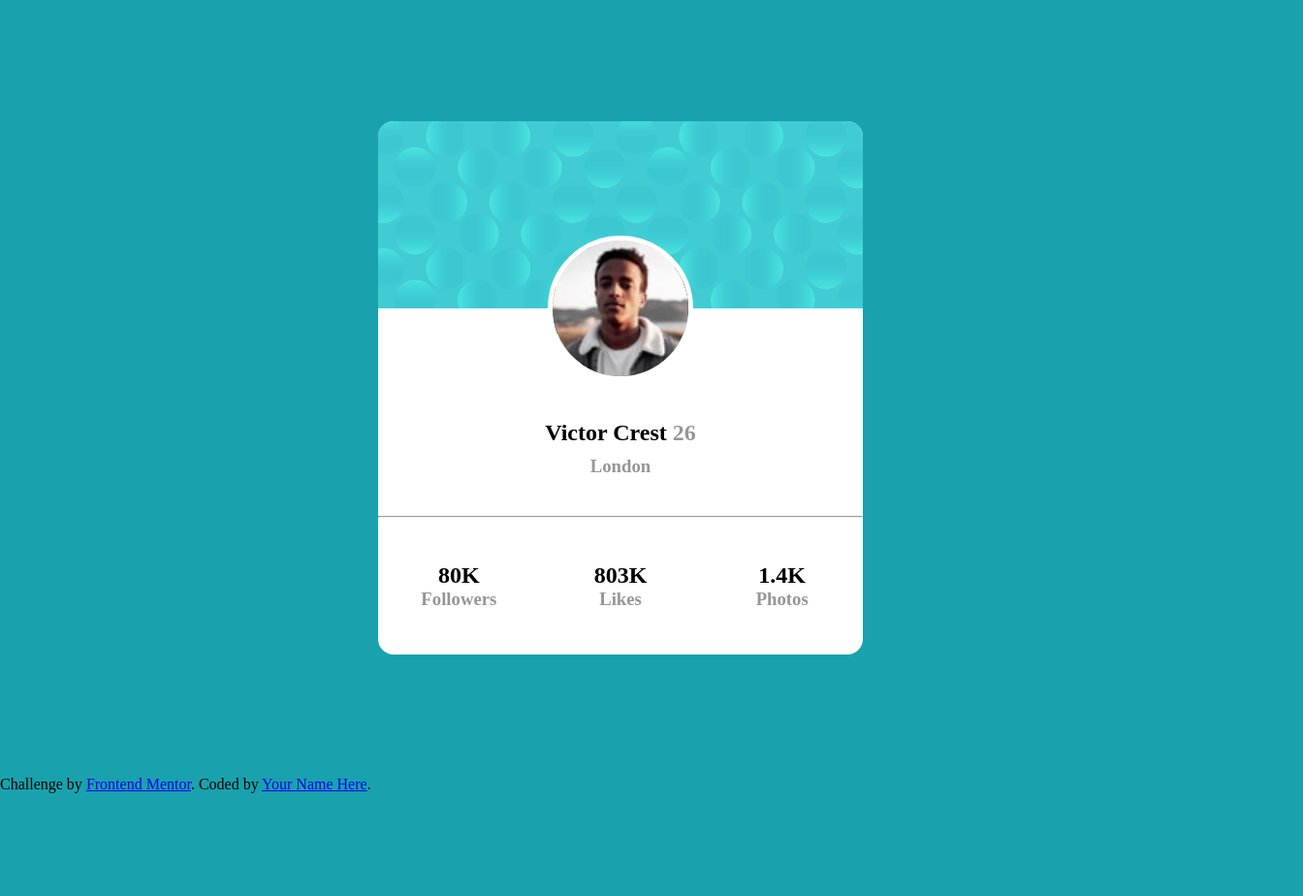
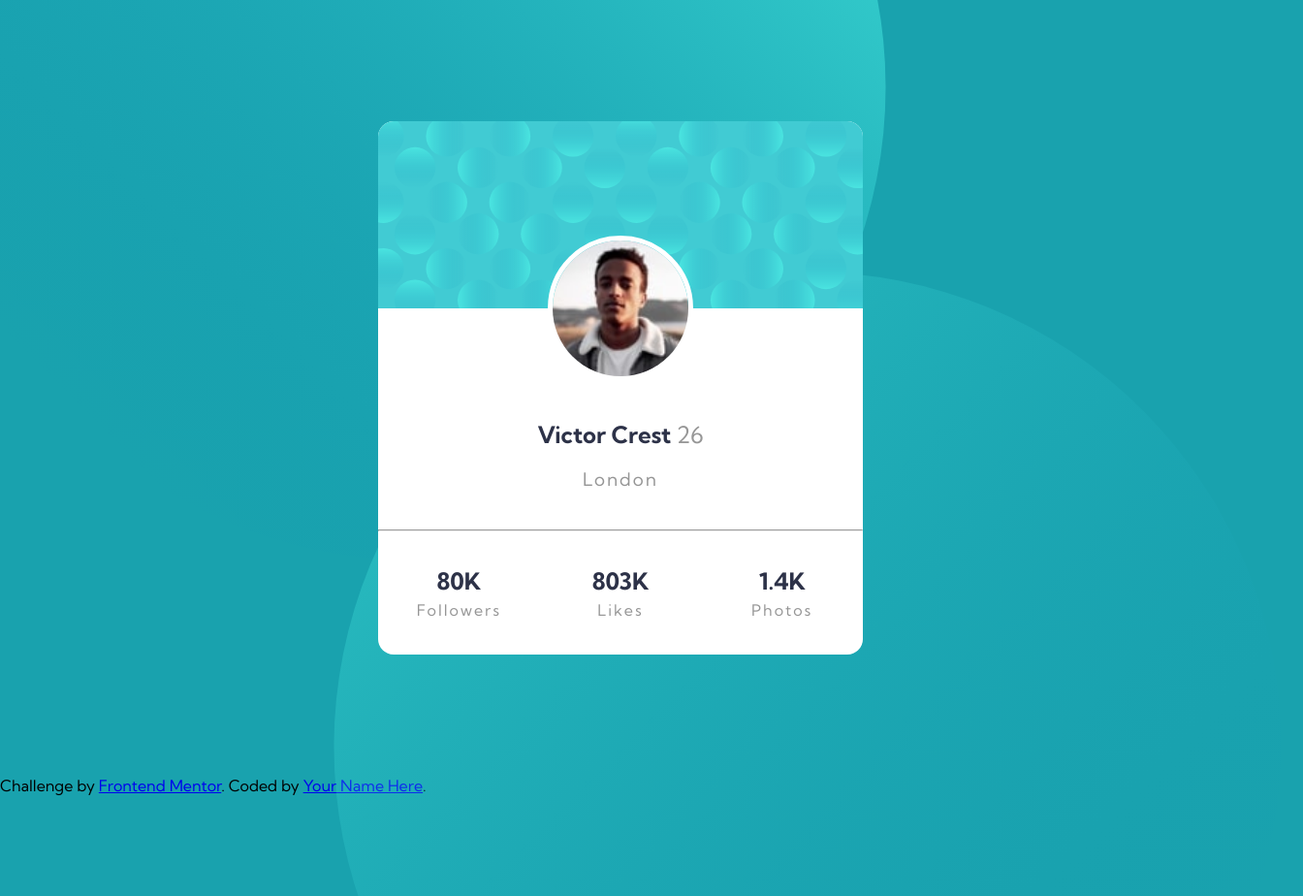
Before and after one commit to Akrata/profile-card-component-main, a plain HTML site: page index.html in a window 1280 px wide. Shown: the whole page at 97% size, 1344 px wide, since content can reach past the window. Before the commit the page ends 818 px from the top, so only its background shows below. Drawn offline with Linux system fonts and the light colour scheme.

Commit message:
finalizado

```diff
--- a/index.html
+++ b/index.html
@@ -7,6 +7,8 @@
   <link rel="icon" type="image/png" sizes="32x32" href="./images/favicon-32x32.png">
   <link rel="stylesheet" href="style.css">
   <title>Frontend Mentor | Profile card component</title>
+  <link rel="preconnect" href="https://fonts.gstatic.com">
+  <link href="https://fonts.googleapis.com/css2?family=Kumbh+Sans:wght@400;700&display=swap" rel="stylesheet">
 
 
 
@@ -37,9 +39,10 @@
       </div>
     </div>
   </div>
+  </main>
   <div class="circle1"></div>
   <div class="circle2"></div>
- </main>
+
   <div class="attribution">
     Challenge by <a href="https://www.frontendmentor.io?ref=challenge" target="_blank">Frontend Mentor</a>.
     Coded by <a href="#">Your Name Here</a>.
--- a/style.css
+++ b/style.css
@@ -2,10 +2,13 @@
     margin: 0;
     padding: 0;
     box-sizing: border-box;
+    font-family: 'Kumbh Sans', sans-serif;
 }
 
 body{
     background: hsl(185, 75%, 39%);
+    overflow: hidden;
+
 }
 
 main{
@@ -13,6 +16,7 @@ main{
     display: flex;
     justify-content: center;
     align-items: center;
+
 }
 
 .card{
@@ -23,6 +27,8 @@ main{
     display: flex;
     flex-direction: column;
     align-items: center;
+    color: hsl(229, 23%, 23%);
+    z-index: 3;
 }
 
 .card-pattern{
@@ -52,18 +58,20 @@ main{
     margin: 40px;
 }
 .card-user h2 span{
-    color:hsl(0, 0%, 59%)
+    color:hsl(0, 0%, 59%);
+    font-weight: 400;
 }
 .card-user h3{
-    margin-top: 10px;
+    margin-top: 20px;
     color:hsl(0, 0%, 59%);
-
+    letter-spacing: 2px;
+    font-weight: 400;
 
 }
 
 hr{
-    background-color: #EAEAEA;
-    min-height: 2px;
+    background-color: hsl(0, 0%, 59%);;
+    min-height: 1px;
     width: 100%;
 }
 
@@ -77,12 +85,33 @@ hr{
     text-align: center;
     margin: auto;
 
+
 }
 
-.card-social-likes{
-    /* background: red; */
-}
 
 .grey{
     color: hsl(0, 0%, 59%);
+    letter-spacing: 2px;
+    margin-top: 5px;
+    font-weight: 400;
+    font-size: medium;
 }
+.circle1{
+    width: 1000px;
+    height: 1000px;
+    position: absolute;
+    top: -50%;
+    left: -5%;
+    background: url(images/bg-pattern-top.svg) no-repeat;
+    z-index: 1;
+}
+
+.circle2{
+    width: 1000px;
+    height: 1000px;
+    position: absolute;
+    bottom: -60%;
+    right: -5%;
+    background: url(images/bg-pattern-bottom.svg) no-repeat;
+    z-index: 1;
+}
```
